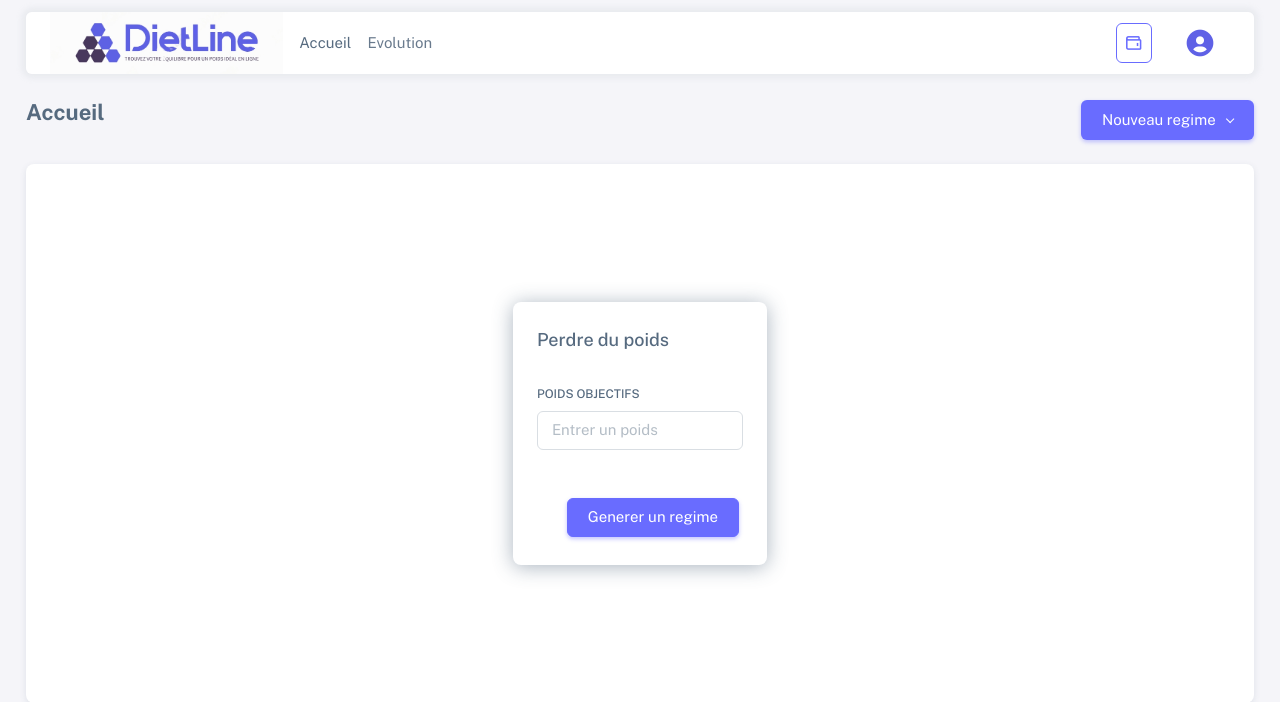
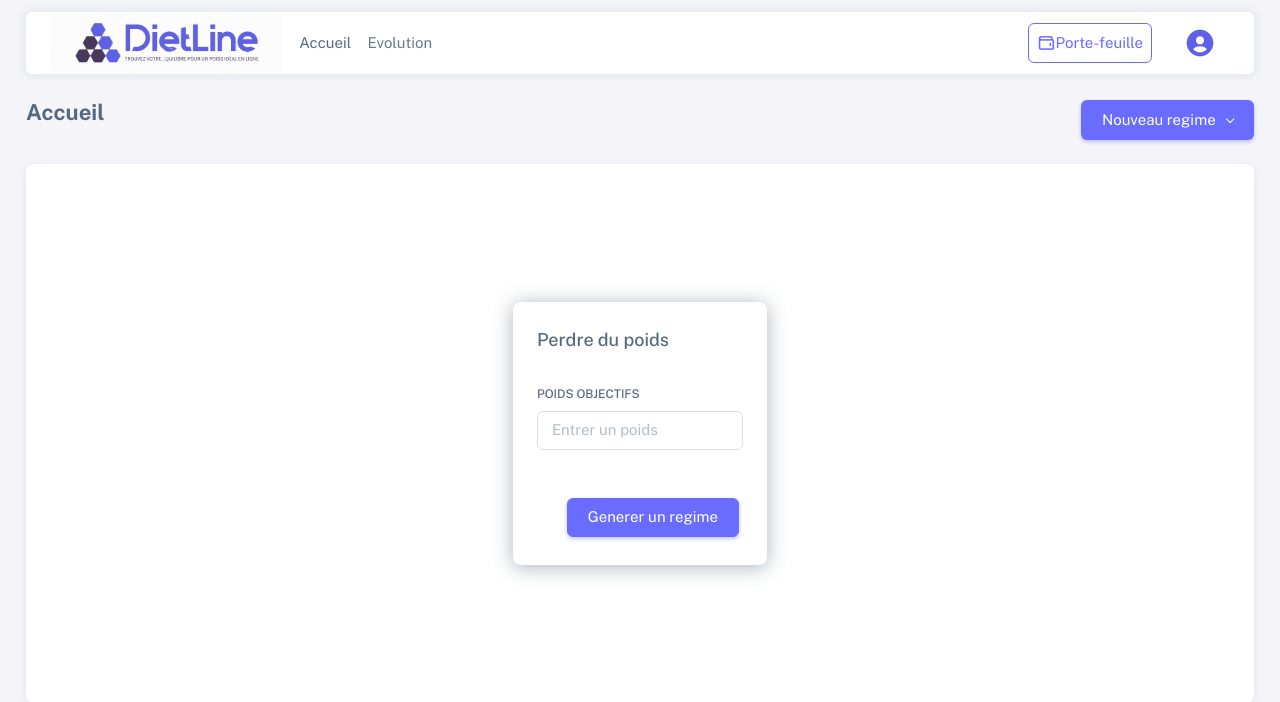
Before and after one commit to DylanQin4/DietLine-ProjetS4, a CodeIgniter app: page /DietLine-ProjetS4/index.php/regime/avoir in a window 1280 px wide. Shown: the top 702 px of the page. Run offline with CodeIgniter, Linux system fonts and the light colour scheme; some libraries are stand-ins or nearby versions.

Commit message:
btn wallet

```diff
--- a/application/views/home/layouts/navbar.php
+++ b/application/views/home/layouts/navbar.php
@@ -27,7 +27,7 @@
 
                     <form action="<?= base_url('/user/wallet') ?>" class="mx-4" >
                         <button type="submit" class="btn btn-outline-primary p-2">
-                            <i class="bx bx-wallet"></i>
+                            <i class="bx bx-wallet"></i>Porte-feuille
                         </button>
                     </form>
                 </div>
```
